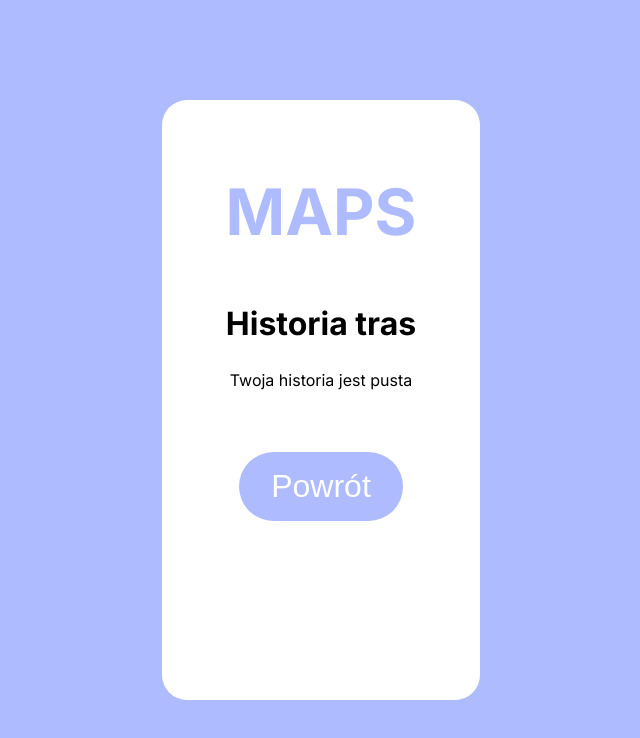
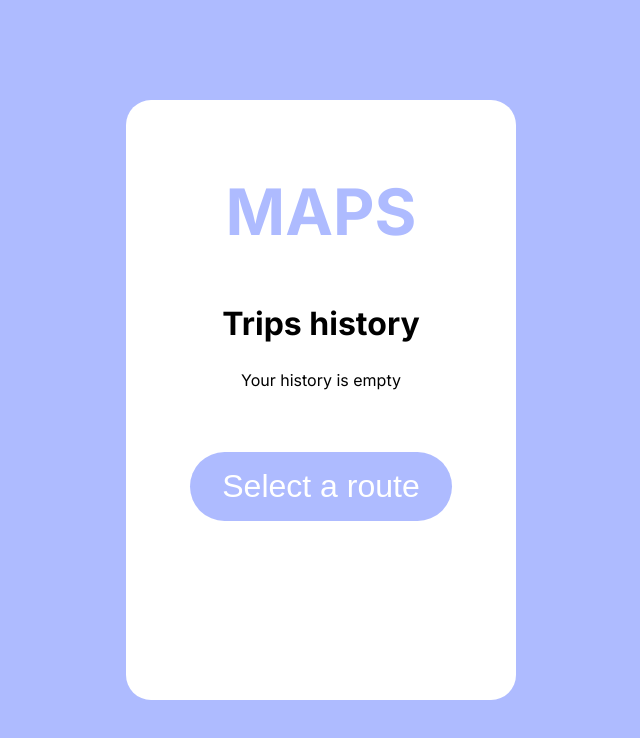
Before and after one commit to Kamil-Budzik/Maps, a React (Create React App) app: page /history in a window 1280 px wide. Shown: the top 738 px of the page, without its empty margins (319-959 px from the left). Built offline with nearby package versions, Linux system fonts and the light colour scheme.

Commit message:
chore: Translate history

```diff
--- a/src/components/HistoryList/index.tsx
+++ b/src/components/HistoryList/index.tsx
@@ -20,7 +20,7 @@ const HistoryList = () => {
           </Item>
         ))
       ) : (
-        <li>Twoja historia jest pusta</li>
+        <li>Your history is empty</li>
       )}
     </List>
   );
--- a/src/pages/History/index.tsx
+++ b/src/pages/History/index.tsx
@@ -13,10 +13,10 @@ const History = () => {
       <ContentWrapper>
         <Title />
         <section>
-          <h2>Historia tras</h2>
+          <h2>Trips history</h2>
           <HistoryList />
           <Link to="/">
-            <Button>Powrót</Button>
+            <Button>Select a route</Button>
           </Link>
         </section>
       </ContentWrapper>
```
